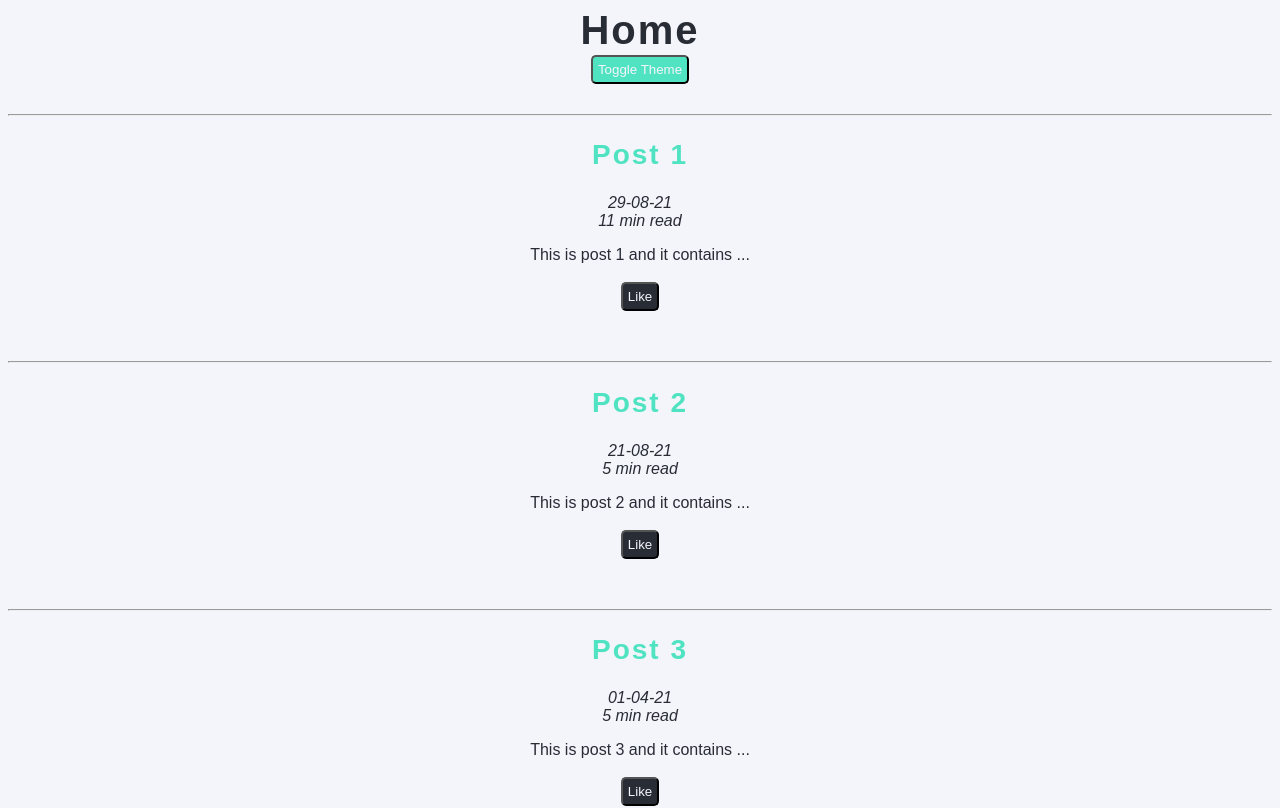
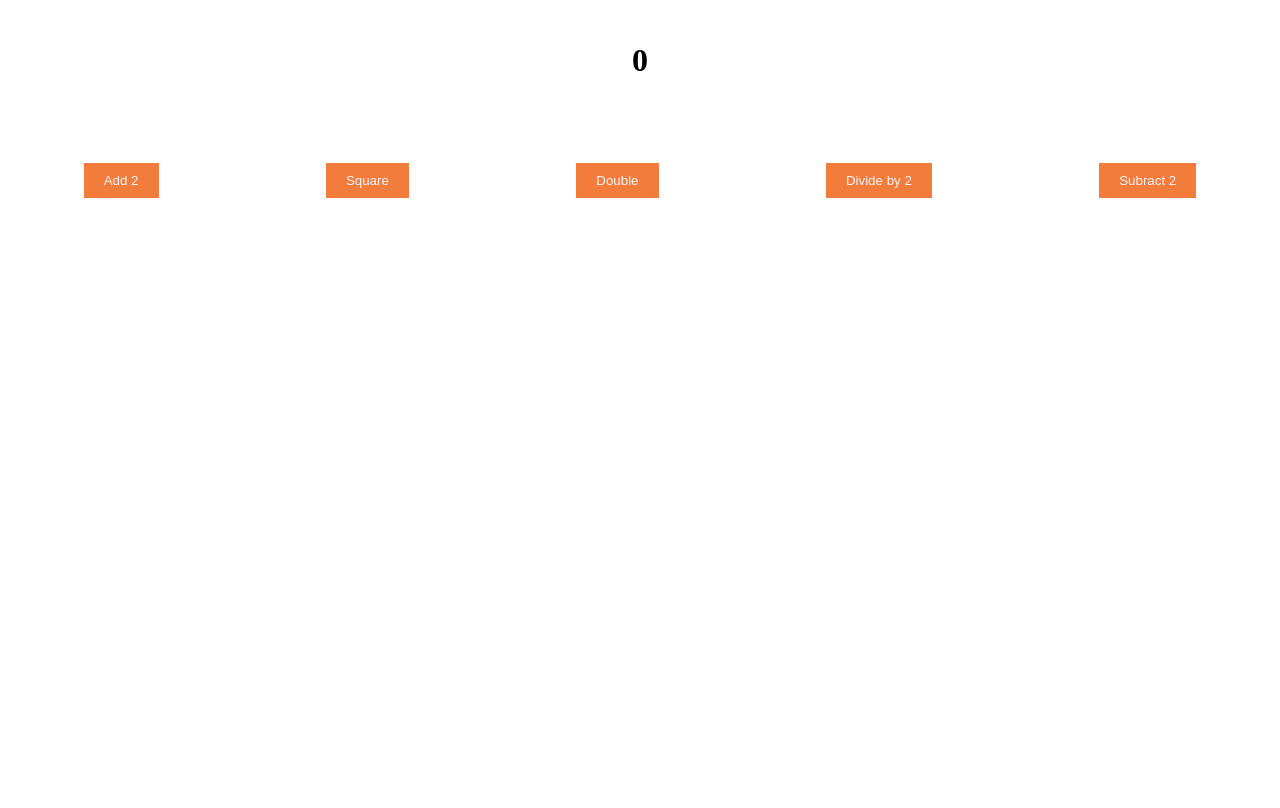
Before and after one commit to luv-jeri/coding-ninjas-react-tests, a React (Create React App) app: page / in a window 1280 px wide. Shown: the top 808 px of the page. Built offline with nearby package versions, Linux system fonts and the light colour scheme.

Commit message:
Added Basic Tests

```diff
--- a/src/App.js
+++ b/src/App.js
@@ -1,51 +1,69 @@
+import React from 'react';
 import './styles.css';
-import data from './data';
-import Post from './Post';
-import { useState, useEffect } from 'react';
 
-// Task-1: Create a mechanism for toggling "light-theme" and "dark-theme" classes.
-// After that, head over to ./Post.js
+class App extends React.Component {
+  constructor() {
+    super();
+    this.state = {
+      number: 0,
+    };
+  }
 
-function App() {
-  const initialTheme = () => localStorage.getItem('CODING_NINJASA_PROJECT_THEME');
-  const [theme, setTheme] = useState(initialTheme);
+  add = () => {
+    this.setState({
+      number: this.state.number + 2,
+    });
+  };
 
-  const toggleTheme = () =>
-    setTheme((theme) => {
-      if (theme === 'light-theme') return 'dark-theme';
-      if (theme === 'dark-theme') return 'light-theme';
-      return 'dark-theme';
+  double = () => {
+    this.setState({
+      number: this.state.number * 2,
     });
+  };
 
-  useEffect(() => {
-    localStorage.setItem('CODING_NINJASA_PROJECT_THEME', theme);
-    if (theme === 'dark-theme') {
-      document.documentElement.classList.remove('light-theme');
-      document.documentElement.classList.add('dark-theme');
-    } else {
-      document.documentElement.classList.remove('dark-theme');
-      document.documentElement.classList.add('light-theme');
-    }
-  }, [theme]);
+  square = () => {
+    this.setState({
+      number: this.state.number * this.state.number,
+    });
+  };
 
-  return (
-    <div className='App'>
-      <div>
-        <nav className='nav-bar'>
-          <h1>Home</h1>
-          <button className='btn' onClick={toggleTheme}>
-            Toggle Theme
+  divide = () => {
+    this.setState({
+      number: this.state.number / 2,
+    });
+  };
+
+  subract = () => {
+    this.setState({
+      number: this.state.number - 2,
+    });
+  };
+
+  render() {
+    const { number } = this.state;
+    return (
+      <div className='container'>
+        <h1>{number}</h1>
+        <div className='buttons-wrapper'>
+          <button id='add' onClick={this.add}>
+            Add 2
           </button>
-          <br />
-        </nav>
+          <button id='square' onClick={this.square}>
+            Square{' '}
+          </button>
+          <button id='double' onClick={this.double}>
+            Double
+          </button>
+          <button id='divide' onClick={this.divide}>
+            Divide by 2
+          </button>
+          <button id='subract' onClick={this.subract}>
+            Subract 2
+          </button>
+        </div>
       </div>
-      <div>
-        {data.map((post) => {
-          return <Post key={post.id} {...post} />;
-        })}
-      </div>
-    </div>
-  );
+    );
+  }
 }
 
 export default App;
--- a/src/Post.js
+++ /dev/null
@@ -1,35 +0,0 @@
-import { useState } from 'react';
-
-const Post = (props) => {
-  // #Task-2: Toggle "liked-btn" and "like-btn" class when user clicks the like button.
-
-  // ? State to store the like status of the post.
-  const [isLiked, setIsLiked] = useState(false);
-
-  // ?  Function to toggle the isLiked state, on Click of the like button.
-  const handleLike = () => {
-    setIsLiked(!isLiked);
-  };
-
-  return (
-    <div className='post'>
-      <hr />
-      <h2>{props.title}</h2>
-      <div>
-        <i>
-          <span>{props.date}</span>
-          <br />
-          <span>{props.length} min read</span>
-        </i>
-      </div>
-      <p>{props.content}</p>
-
-      {/* Depending on the value of isLiked state, we will render the like button or the liked button.      */}
-      <button onClick={handleLike} className={isLiked ? 'liked-btn' : 'like-btn'}>
-        {isLiked ? 'Liked' : 'Like'}
-      </button>
-    </div>
-  );
-};
-
-export default Post;
--- a/src/data.js
+++ /dev/null
@@ -1,36 +0,0 @@
-const data = [
-  {
-    id: 1,
-    title: 'Post 1',
-    date: '29-08-21',
-    length: 11,
-    content: `This is post 1 and it contains ...`,
-    liked: false,
-  },
-  {
-    id: 2,
-    title: 'Post 2',
-    date: '21-08-21',
-    length: 5,
-    content: `This is post 2 and it contains ...`,
-    liked: false,
-  },
-  {
-    id: 3,
-    title: 'Post 3',
-    date: '01-04-21',
-    length: 5,
-    content: `This is post 3 and it contains ...`,
-    liked: false,
-  },
-  {
-    id: 4,
-    title: 'Post 4',
-    date: '20-03-21',
-    length: 5,
-    content: `This is post 4 and it contains ...`,
-    liked: false,
-  },
-];
-
-export default data;
--- /dev/null
+++ b/src/index.css
@@ -0,0 +1,10 @@
+*,
+*::after,
+*::before {
+    box-sizing: border-box;
+}
+
+* {
+    margin: 0;
+    padding: 0;
+}
--- a/src/index.js
+++ b/src/index.js
@@ -1,14 +1,12 @@
 import { StrictMode } from 'react';
 import ReactDOM from 'react-dom/client';
 import App from './App';
-import { ThemeProvider } from './ThemeContext';
+import './index.css';
 
 const root = ReactDOM.createRoot(document.getElementById('root'));
 
 root.render(
   <StrictMode>
-    <ThemeProvider>
-      <App />
-    </ThemeProvider>
+    <App />
   </StrictMode>
 );
--- a/src/styles.css
+++ b/src/styles.css
@@ -9,72 +9,25 @@
     --clr-primary: #50e3c2;
 }
 
-.dark-theme {
-    --clr-bcg: #1a2744;
-    --clr-font: #f4f4fb;
-    --clr-primary: #73ffe0;
+
+
+.container {
+    height: 30vh;
+    text-align: center;
+    display: flex;
+    flex-direction: column;
+    justify-content: space-around;
 }
 
-.light-theme {
-    --clr-bcg: #f4f4fb;
-    --clr-font: #282c35;
-    --clr-primary: #50e3c2;
+.buttons-wrapper {
+    display: flex;
+    justify-content: space-around;
 }
 
-body {
-    background: var(--clr-bcg);
-    color: var(--clr-font);
-    transition: all 0.3s ease-in-out;
+button {
+    border: none;
+    padding: 10px 20px;
+    background-color: #F17C3C;
+    color: #f4f4fb;
+    cursor: pointer;
 }
-
-.nav-bar {
-    padding-bottom: 20px;
-}
-
-.nav-bar h1 {
-    margin: 0px;
-    font-size: 2.5rem;
-    text-transform: capitalize;
-    letter-spacing: 2px;
-}
-
-.post {
-    margin-bottom: 3rem;
-}
-
-.post h2 {
-    color: var(--clr-primary);
-    text-transform: capitalize;
-    letter-spacing: 2px;
-    font-size: 1.75rem;
-}
-
-.btn {
-    background: var(--clr-primary);
-    color: var(--clr-bcg);
-    padding: 5px;
-    border-radius: 5px;
-    transition: all 0.3s linear;
-    cursor: pointer;
-    margin: 2px;
-}
-
-.like-btn {
-    color: var(--clr-bcg);
-    background: var(--clr-font);
-    padding: 5px;
-    border-radius: 5px;
-    transition: all 0.3s linear;
-    cursor: pointer;
-    margin: 2px;
-}
-
-.liked-btn {
-    color: #fff;
-    background: #ff8975;
-    padding: 5px;
-    border-radius: 5px;
-    transition: all 0.3s linear;
-    cursor: pointer;
-    margin: 2px;
-}
```
Also changed, not shown: 2 other files (tests, documents, lock files or other folders).
